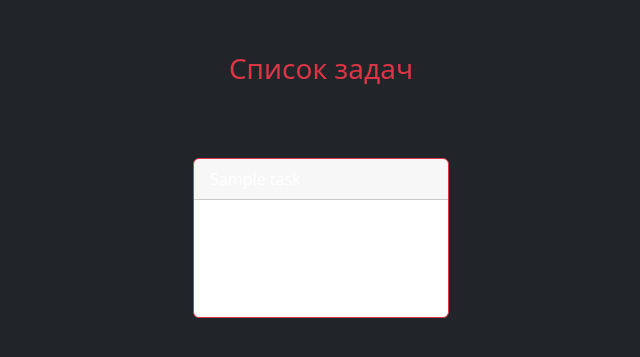
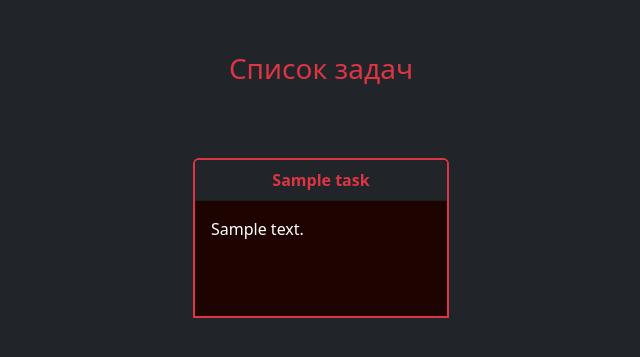
Before and after one commit to Timur1414/stego, a Django app: page /tasks/list in a window 1280 px wide. Shown: the part 76-433 px from the top of the page, without its empty margins (319-959 px from the left). Run offline with Django 4.2, Linux system fonts and the light colour scheme; a user stored in the database is signed in; tables that the repository leaves empty hold one stand-in row (values such as "Sample post").

Commit message:
new task card

```diff
--- a/main/templates/pages/tasks/card.html
+++ b/main/templates/pages/tasks/card.html
@@ -1,8 +1,10 @@
-<div class="card border border-danger m-4" style="width: 20vw; height: 20vh">
-    <div class="card-header">
-        {{ item.title }}
+<a href="#" class="text-decoration-none">
+    <div class="card border border-2 border-danger rounded-top rounded-0 m-4 pb-3" style="background-color: #1E0400; width: 20vw; height: 20vh">
+        <div class="card-header text-danger text-center bg-dark">
+            <strong>{{ item.title }}</strong>
+        </div>
+        <div class="card-body text-white" style="background-color: #1E0400; overflow: hidden">
+            {{ item.description }}
+        </div>
     </div>
-    <div class="card-body">
-        {{ item.description }}
-    </div>
-</div>
+</a>
```
